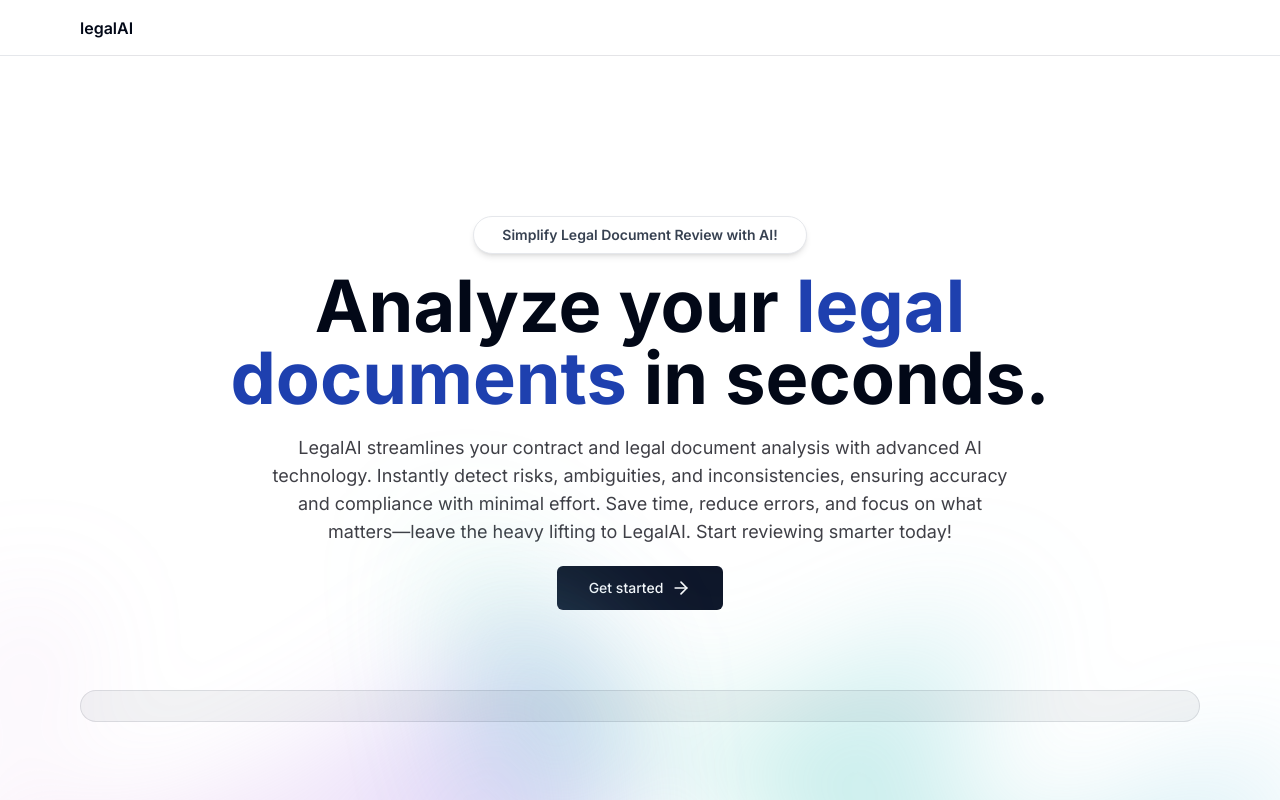
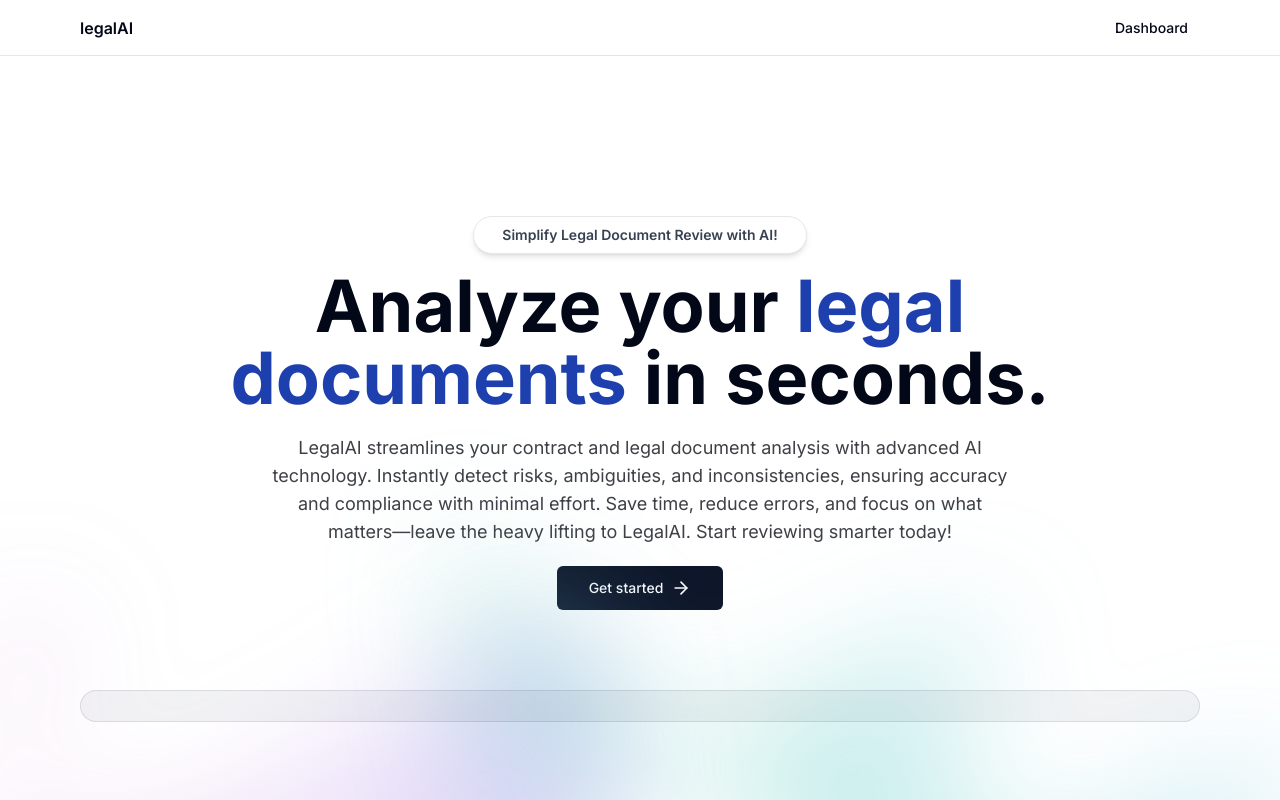
Before and after one commit to talhathmd/legalAI, a Next.js app: page / in a window 1280 px wide. Shown: the top 800 px of the page. Built offline with nearby package versions, Linux system fonts and the light colour scheme; no server answers.

Commit message:
navbar second ommit

```diff
--- a/package.json
+++ b/package.json
@@ -9,6 +9,7 @@
     "lint": "next lint"
   },
   "dependencies": {
+    "@kinde-oss/kinde-auth-nextjs": "^2.3.10",
     "@radix-ui/react-slot": "^1.1.0",
     "@tailwindcss/typography": "^0.5.15",
     "class-variance-authority": "^0.7.0",
--- a/src/components/Navbar.tsx
+++ b/src/components/Navbar.tsx
@@ -1,30 +1,80 @@
-import Link from "next/link"
-import MaxWidthWrapper from "./MaxWidthWrapper"
-import { buttonVariants } from "./ui/button"
-
+import Link from 'next/link'
+import MaxWidthWrapper from './MaxWidthWrapper'
+import { buttonVariants } from './ui/button'
+import {
+  LoginLink,
+  RegisterLink,
+  getKindeServerSession,
+} from '@kinde-oss/kinde-auth-nextjs/server'
+import { ArrowRight } from 'lucide-react'
+//import UserAccountNav from './UserAccountNav'
+//import MobileNav from './MobileNav'
 
 const Navbar = () => {
+  const { getUser } = getKindeServerSession()
+  const user = getUser()
+
   return (
-        <nav className="sticky h-14 inset-x-0 top-0 z-30 w-full border-b border-gray-200 bg-white/75 backdrop-blur-lg transition-all">
+    <nav className='sticky h-14 inset-x-0 top-0 z-30 w-full border-b border-gray-200 bg-white/75 backdrop-blur-lg transition-all'>
       <MaxWidthWrapper>
-                <div className="flex h-14 items-center justify- between border-b border-zinc-200">
+        <div className='flex h-14 items-center justify-between border-b border-zinc-200'>
           <Link
-                        href='/' className="flex z-40 font-semibold">
+            href='/'
+            className='flex z-40 font-semibold'>
             <span>legalAI</span>
           </Link>
 
-                    {/*todo: add mobile navbar */}
+          {/*<MobileNav isAuth={!!user} />*/}
 
           <div className='hidden items-center space-x-4 sm:flex'>
+            {!user ? (
               <>
-                            <Link href={'/pricing'} className={buttonVariants({
-                                variant: "ghost",
-                                size: "sm"
-                            })}></Link>
+                <Link
+                  href='/pricing'
+                  className={buttonVariants({
+                    variant: 'ghost',
+                    size: 'sm',
+                  })}>
+                  Pricing
+                </Link>
+                <LoginLink
+                  className={buttonVariants({
+                    variant: 'ghost',
+                    size: 'sm',
+                  })}>
+                  Sign in
+                </LoginLink>
+                <RegisterLink
+                  className={buttonVariants({
+                    size: 'sm',
+                  })}>
+                  Get started{' '}
+                  <ArrowRight className='ml-1.5 h-5 w-5' />
+                </RegisterLink>
               </>
-
+            ) : (
+              <>
+                <Link
+                  href='/dashboard'
+                  className={buttonVariants({
+                    variant: 'ghost',
+                    size: 'sm',
+                  })}>
+                  Dashboard
+                </Link>
+{/* {
+                <UserAccountNav
+                  name={
+                    !user.given_name || !user.family_name
+                      ? 'Your Account'
+                      : `${user.given_name} ${user.family_name}`
+                  }
+                  email={user.email ?? ''}
+                  imageUrl={user.picture ?? ''}
+                />} */}
+              </>
+            )}
           </div>
-
         </div>
       </MaxWidthWrapper>
     </nav>
```
Also changed, not shown: src/app/layout.tsx (line endings or trailing spaces), 1 other file (tests, documents, lock files or other folders). Lines whose indentation alone changed are shown as unchanged.
